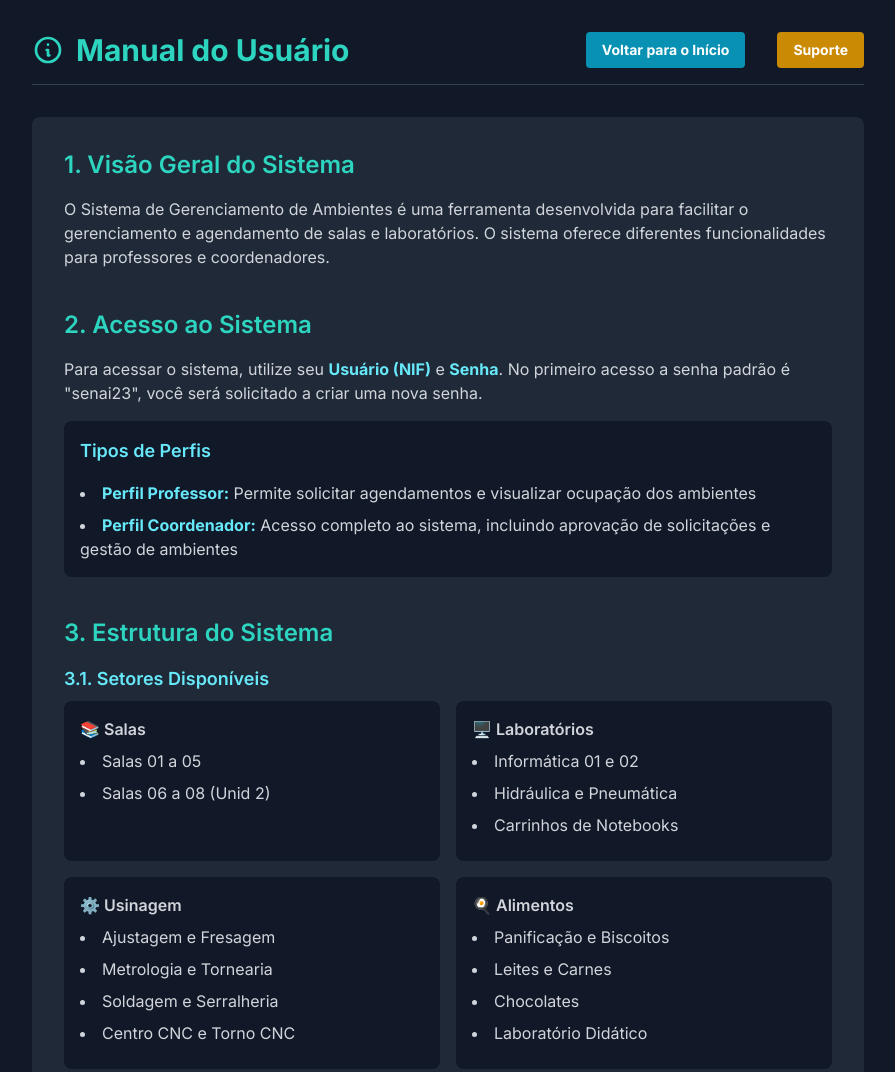
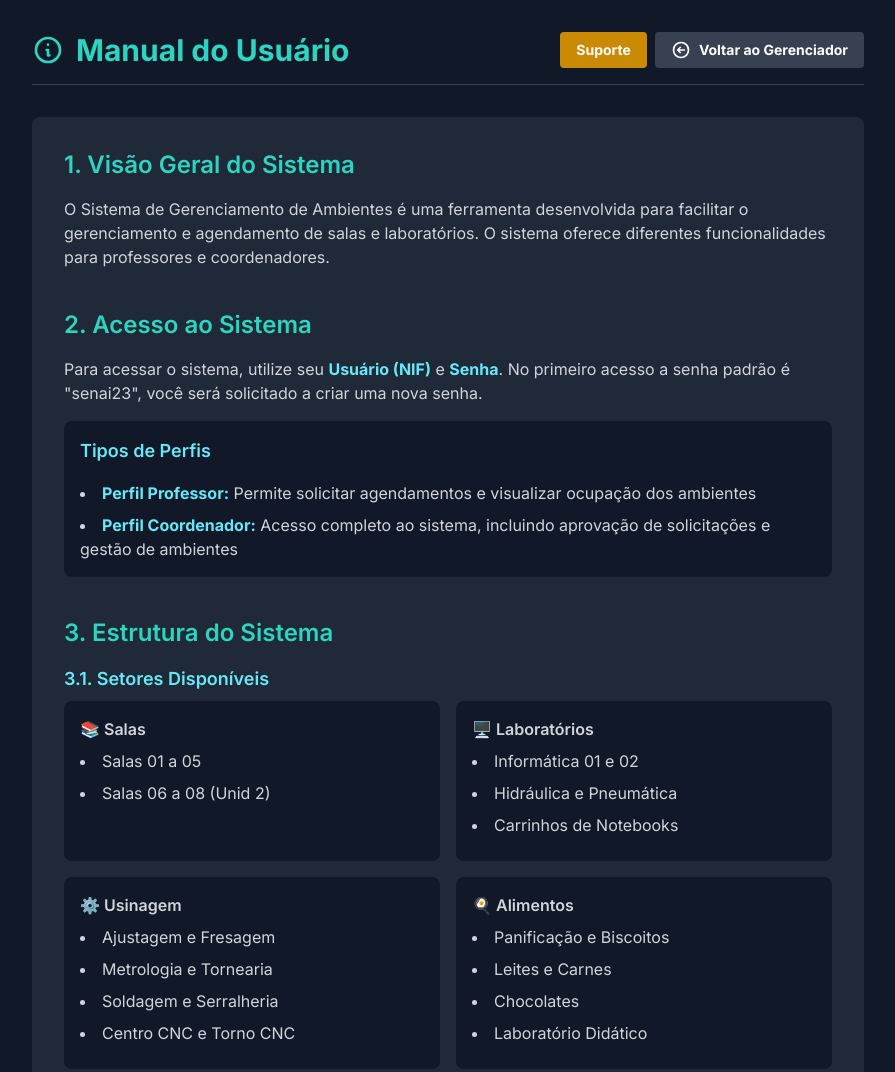
Before and after one commit to mariobidoia/GerenciamentoSalas, a plain HTML site: page help.html in a window 1280 px wide. Shown: the top 1072 px of the page, without its empty margins (192-1087 px from the left). Drawn offline with nearby package versions, Linux system fonts and the light colour scheme.

Commit message:
voltar nas pages

```diff
--- a/help.html
+++ b/help.html
@@ -58,15 +58,36 @@
           </svg>
           Manual do Usuário
         </h1>
-        <div class="flex justify-between items-center gap-8">
-                <a href="index.html"
-                    class="bg-cyan-600 hover:bg-cyan-700 text-white font-bold py-2 px-4 rounded text-sm transition-colors flex items-center gap-2">
-                    Voltar para o Início
-                </a>
-                <!-- Ajuda -->
-                <a href="https://forms.gle/EtfnFkrRwCAkxWQY9" id="help-btn"
-                    class="bg-yellow-600 hover:bg-blue-700 text-white font-bold py-2 px-4 rounded text-sm transition-colors">Suporte</a>
-            </div>
+        <div class="flex items-center gap-2">
+          <!-- Ajuda -->
+          <a
+            href="https://forms.gle/EtfnFkrRwCAkxWQY9"
+            id="help-btn"
+            class="bg-yellow-600 hover:bg-blue-700 text-white font-bold py-2 px-4 rounded text-sm transition-colors"
+            >Suporte</a
+          >
+
+          <a
+            href="index.html"
+            class="bg-gray-700 hover:bg-cyan-700 text-white font-bold py-2 px-4 rounded text-sm transition-colors flex items-center gap-2"
+          >
+            <svg
+              xmlns="http://www.w3.org/2000/svg"
+              class="h-5 w-5"
+              fill="none"
+              viewBox="0 0 24 24"
+              stroke="currentColor"
+              stroke-width="2"
+            >
+              <path
+                stroke-linecap="round"
+                stroke-linejoin="round"
+                d="M11 15l-3-3m0 0l3-3m-3 3h8M3 12a9 9 0 1118 0 9 9 0 01-18 0z"
+              />
+            </svg>
+            Voltar ao Gerenciador
+          </a>
+        </div>
       </header>
 
       <main class="bg-gray-800 p-8 rounded-lg space-y-10">
```
